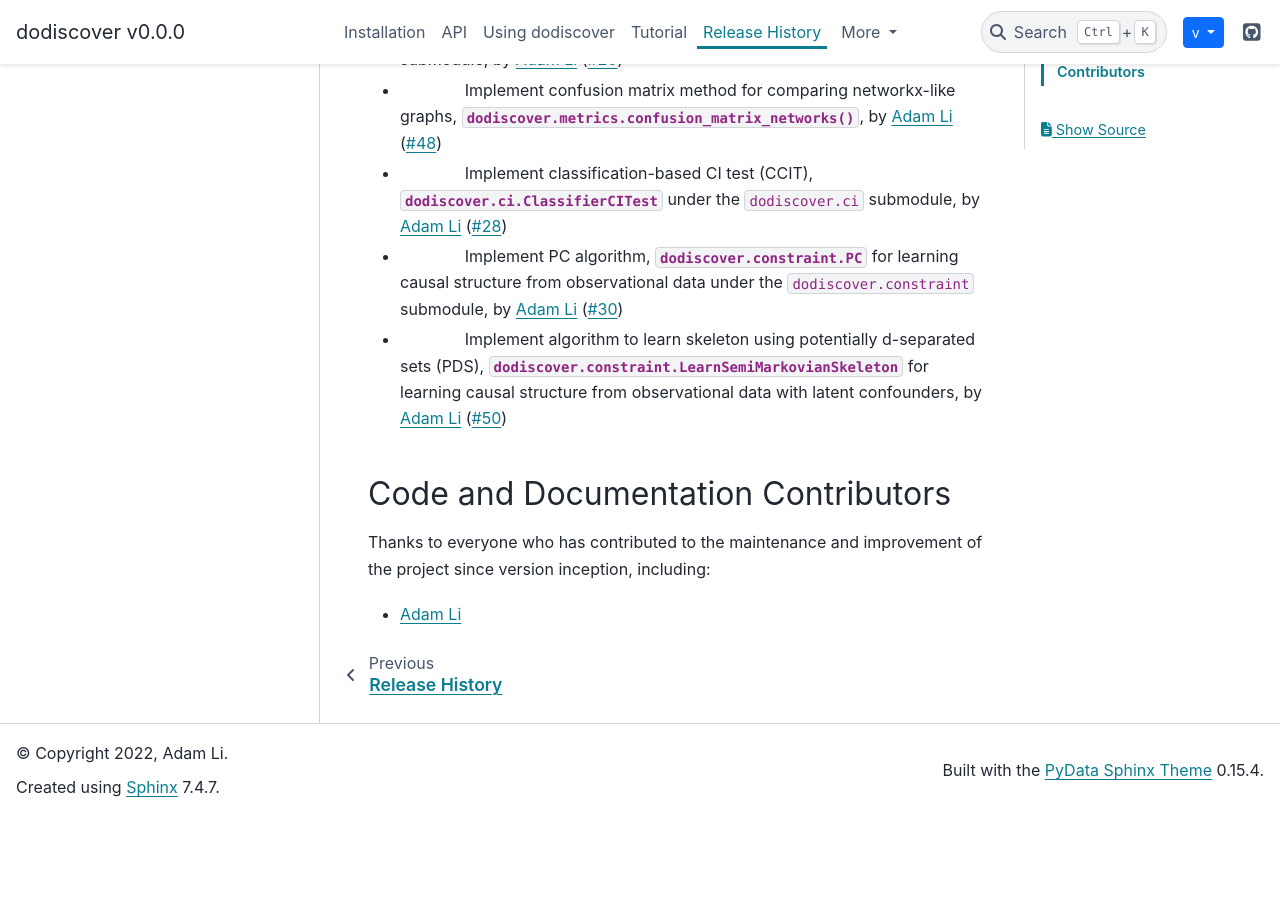
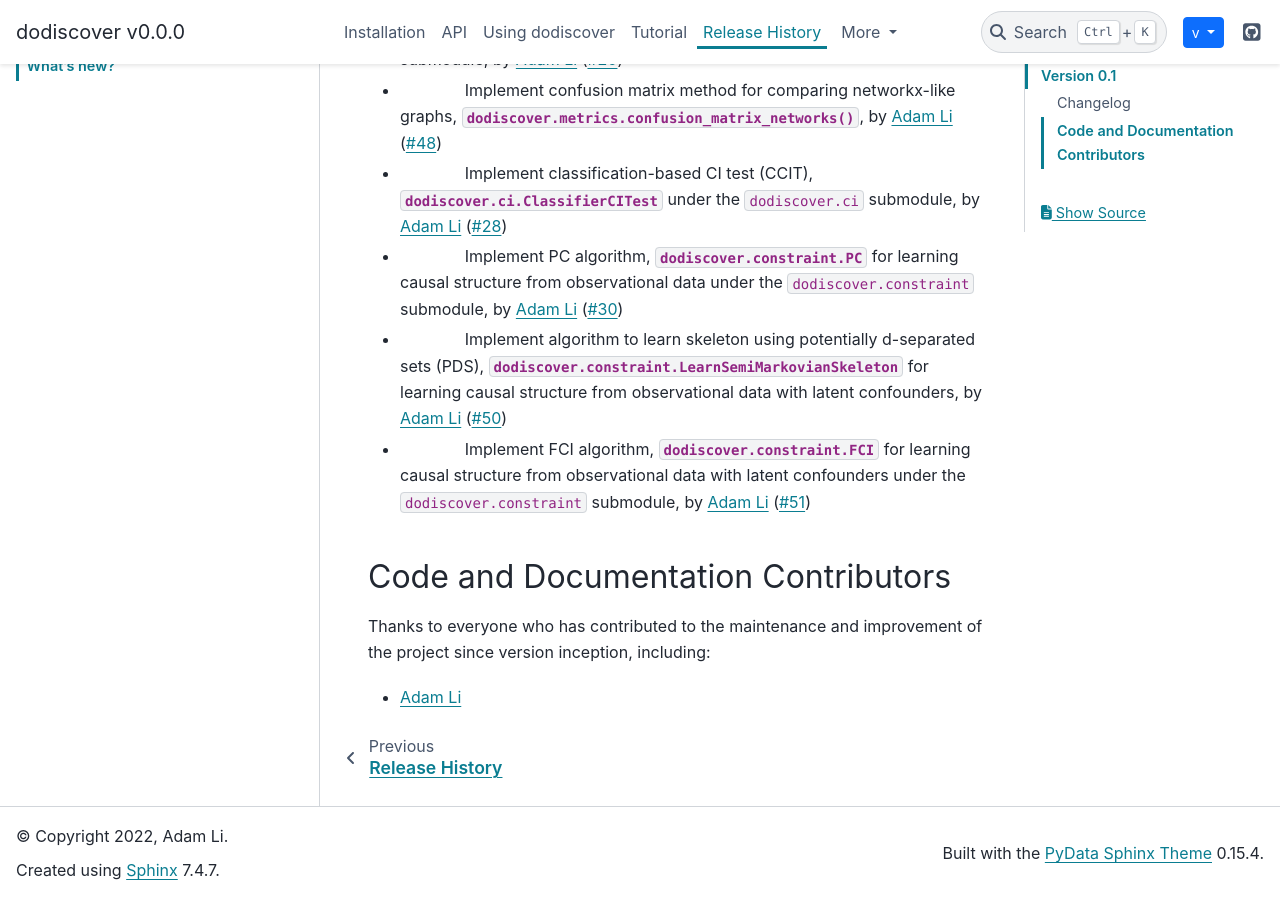
Before and after one commit to py-why/dodiscover, a Sphinx documentation site: the page built from doc/whats_new/v0.1.rst, in a window 1280 px wide and 900 px high, scrolled down 561 px. Built offline with Sphinx 7.4.7 and the PyData theme 0.15.4, drawn with Linux system fonts in a browser that asks for light colours; before the commit the page ends 1377 px from its top, so only the background shows below that.

Commit message:
Adding changelog
Signed-off-by: Adam Li <adam2392@gmail.com>

```diff
--- a/doc/api.rst
+++ b/doc/api.rst
@@ -68,6 +68,7 @@ Constraint-based structure learning
    LearnSemiMarkovianSkeleton
    SkeletonMethods
    PC
+   FCI
 
 Comparing causal discovery algorithms
 =====================================
--- a/doc/whats_new/v0.1.rst
+++ b/doc/whats_new/v0.1.rst
@@ -33,6 +33,7 @@ Changelog
 - |Feature| Implement classification-based CI test (CCIT), :class:`dodiscover.ci.ClassifierCITest` under the ``dodiscover.ci`` submodule, by `Adam Li`_ (:pr:`28`)
 - |Feature| Implement PC algorithm, :class:`dodiscover.constraint.PC` for learning causal structure from observational data under the ``dodiscover.constraint`` submodule, by `Adam Li`_ (:pr:`30`)
 - |Feature| Implement algorithm to learn skeleton using potentially d-separated sets (PDS), :class:`dodiscover.constraint.LearnSemiMarkovianSkeleton` for learning causal structure from observational data with latent confounders, by `Adam Li`_ (:pr:`50`)
+- |Feature| Implement FCI algorithm, :class:`dodiscover.constraint.FCI` for learning causal structure from observational data with latent confounders under the ``dodiscover.constraint`` submodule, by `Adam Li`_ (:pr:`51`)
 
 Code and Documentation Contributors
 -----------------------------------
```
